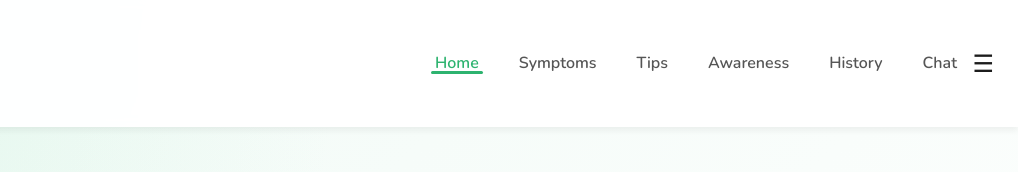
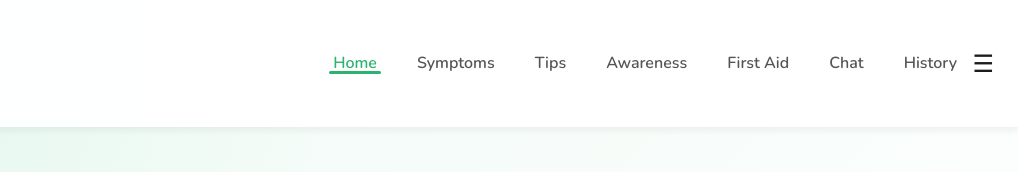
Before and after one commit to michealdvlp/CJID_HEALTHMATE_AI_2, a website: page frontend/index.html in a window 1280 px wide. Shown: the top 172 px of the page, 262-1280 px from the left. Drawn offline with nearby package versions, Linux system fonts and the light colour scheme.

Commit message:
added first aid nav

```diff
--- a/frontend/index.html
+++ b/frontend/index.html
@@ -29,8 +29,9 @@
       <a href="symptoms.html">Symptoms</a>
       <a href="tips.html">Tips</a>
       <a href="awareness.html">Awareness</a>
+      <a href="first-aid.html">First Aid</a>
+      <a href="chat.html">Chat</a>
       <a href="history.html">History</a>
-      <a href="chat.html">Chat</a>
     </nav>
     <div class="nav-toggle" onclick="toggleSidebar()">☰</div>
   </header>
@@ -46,8 +47,9 @@
       <a href="symptoms.html"><i class="fas fa-stethoscope"></i> Symptoms</a>
       <a href="tips.html"><i class="fas fa-lightbulb"></i> Tips</a>
       <a href="awareness.html"><i class="fas fa-book-medical"></i> Awareness</a>
+      <a href="first-aid.html"><i class="fas fa-first-aid"></i>First Aid</a>
+      <a href="chat.html"><i class="fas fa-comment-medical"></i> Chat</a>
       <a href="history.html"><i class="fas fa-chart-line"></i> History</a>
-      <a href="chat.html"><i class="fas fa-comment-medical"></i> Chat</a>
     </nav>
     <div class="sidebar-footer">
       <div class="user-info">
```
Also changed, not shown: frontend/awareness.html (+4 -2 lines), frontend/first-aid.html (+4 -2 lines), frontend/symptoms.html (+4 -2 lines), frontend/tips.html (+4 -2 lines).
